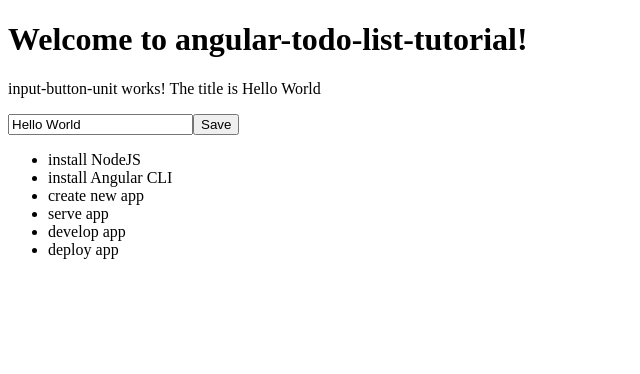
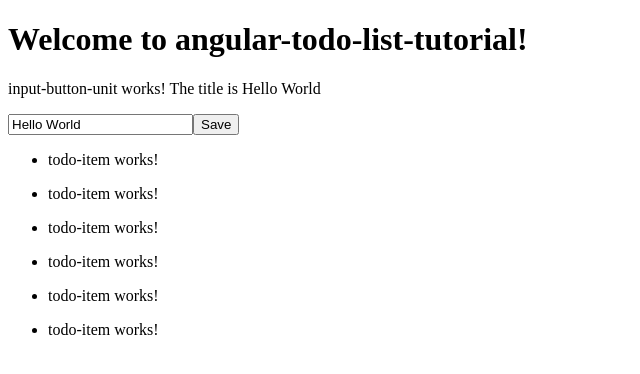
Before and after one commit to JamesSkemp/angular-todo-list-tutorial, an Angular app: page / in a window 1280 px wide. Shown: the top 374 px of the page, without its empty margins (0-640 px from the left). Built offline with nearby package versions, Linux system fonts and the light colour scheme.

Commit message:
Add and use interface for todo items

```diff
--- a/src/app/app.component.html
+++ b/src/app/app.component.html
@@ -3,5 +3,5 @@
 <app-input-button-unit></app-input-button-unit>
 
 <ul>
-  <li *ngFor="let todoItem of todoList">{{ todoItem.title }}</li>
+  <li *ngFor="let todoItem of todoList"><app-todo-item [item]="todoItem"></app-todo-item></li>
 </ul>
--- a/src/app/app.component.ts
+++ b/src/app/app.component.ts
@@ -1,4 +1,5 @@
 import { Component } from '@angular/core';
+import { TodoItem } from './interfaces/todo-item';
 
 @Component({
   selector: 'app-root',
@@ -7,7 +8,7 @@
 })
 export class AppComponent {
   title = 'angular-todo-list-tutorial';
-  todoList = [
+  todoList: TodoItem[] = [
     {title: 'install NodeJS'},
     {title: 'install Angular CLI'},
     {title: 'create new app'},
--- a/src/app/app.module.ts
+++ b/src/app/app.module.ts
@@ -3,11 +3,13 @@
 
 import { AppComponent } from './app.component';
 import { InputButtonUnitComponent } from './input-button-unit/input-button-unit.component';
+import { TodoItemComponent } from './todo-item/todo-item.component';
 
 @NgModule({
   declarations: [
     AppComponent,
-    InputButtonUnitComponent
+    InputButtonUnitComponent,
+    TodoItemComponent
   ],
   imports: [
     BrowserModule
--- /dev/null
+++ b/src/app/interfaces/todo-item.ts
@@ -0,0 +1,4 @@
+export interface TodoItem {
+  title: string;
+  completed?: boolean;
+}
--- /dev/null
+++ b/src/app/todo-item/todo-item.component.html
@@ -0,0 +1 @@
+<p>todo-item works!</p>
--- /dev/null
+++ b/src/app/todo-item/todo-item.component.ts
@@ -0,0 +1,17 @@
+import { Component, Input, OnInit } from '@angular/core';
+import { TodoItem } from '../interfaces/todo-item';
+
+@Component({
+  selector: 'app-todo-item',
+  templateUrl: './todo-item.component.html',
+  styleUrls: ['./todo-item.component.scss']
+})
+export class TodoItemComponent implements OnInit {
+  @Input() item!: TodoItem;
+
+  constructor() { }
+
+  ngOnInit(): void {
+  }
+
+}
```
Also changed, not shown: src/app/todo-item/todo-item.component.scss (added), 2 other files (tests, documents, lock files or other folders).
